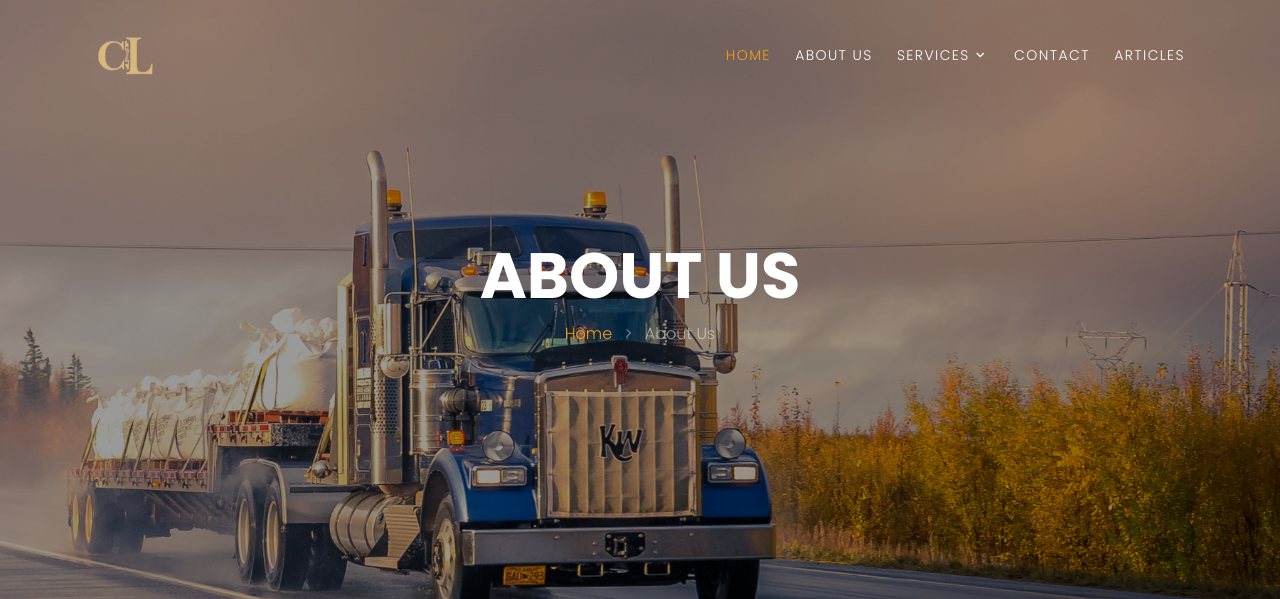
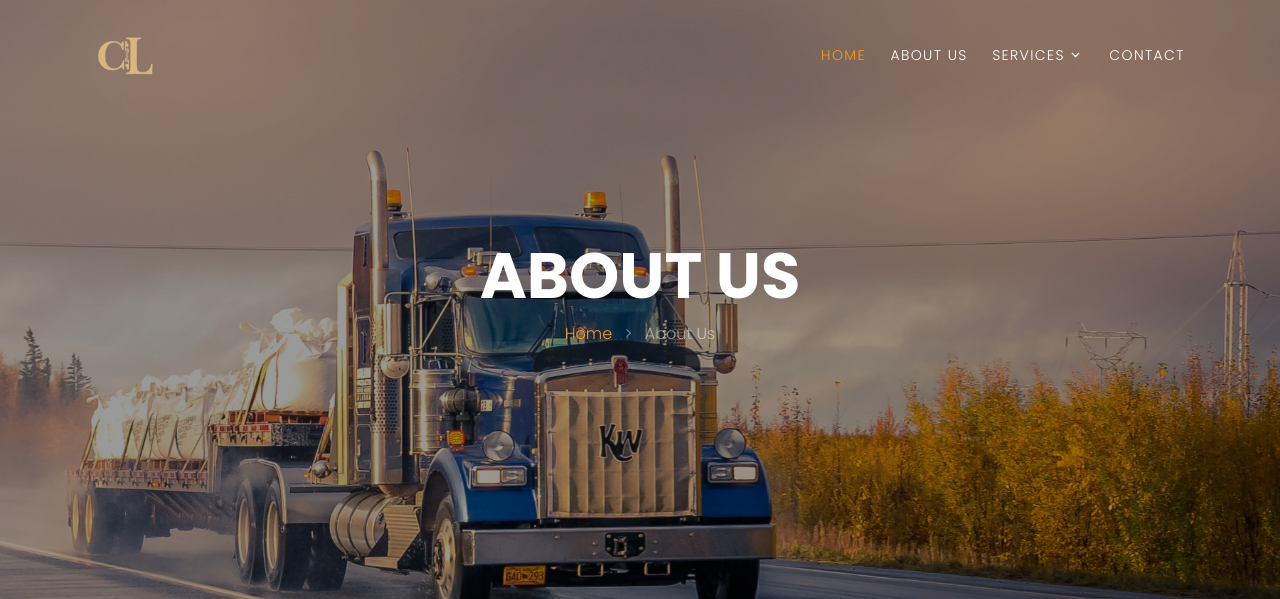
Before and after one commit to sasinduk/ClencyLogistics.CA, a Django app: page /about/ in a window 1280 px wide. Shown: the top 599 px of the page. Run offline with Django 3.2, Linux system fonts and the light colour scheme; some libraries are stand-ins or nearby versions; some web fonts are replaced.

Commit message:
Update index.html

```diff
--- a/templates/index.html
+++ b/templates/index.html
@@ -62,7 +62,7 @@
                 </ul>
                 </li>
                 <li><a href="/contact/">Contact</a></li>
-                <li><a href="/articles/">Articles</a></li>
+                <!-- <li><a href="/articles/">Articles</a></li> -->
             </ul>
             </nav>
         </div>
```
